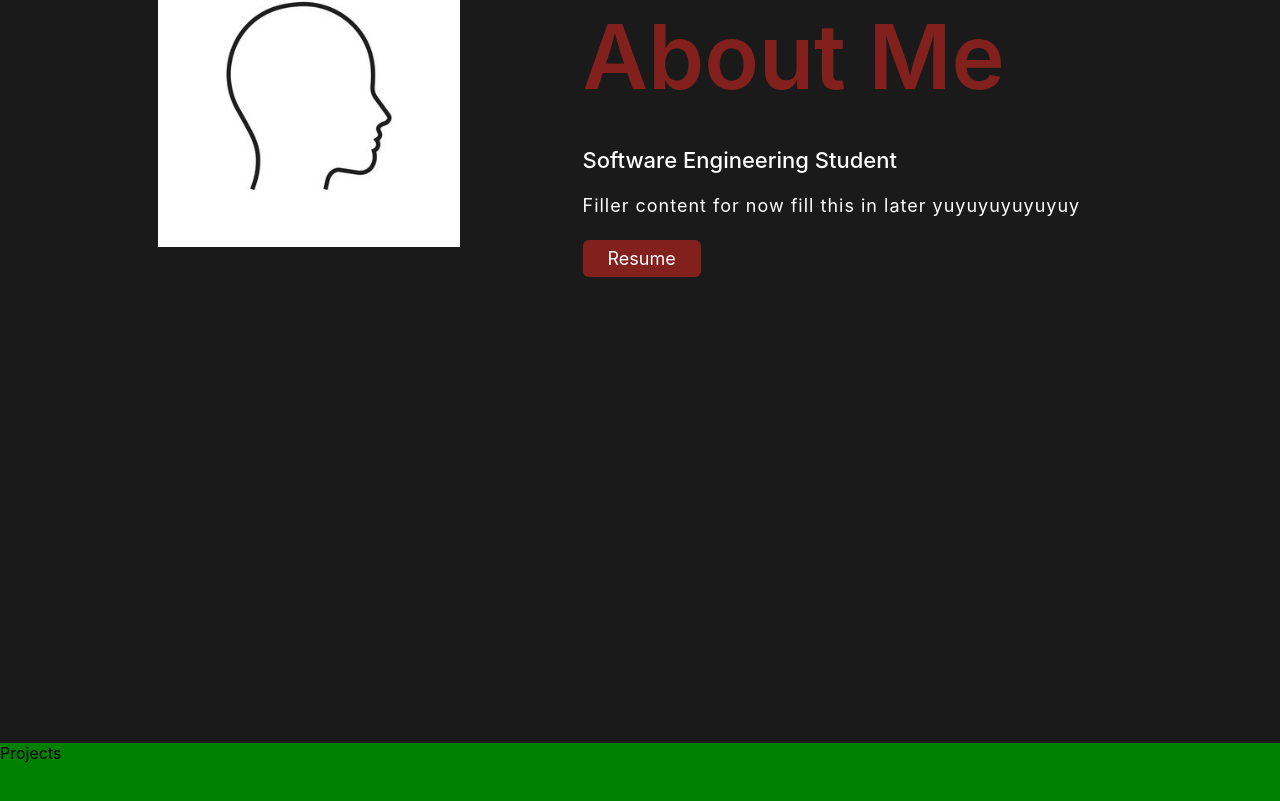
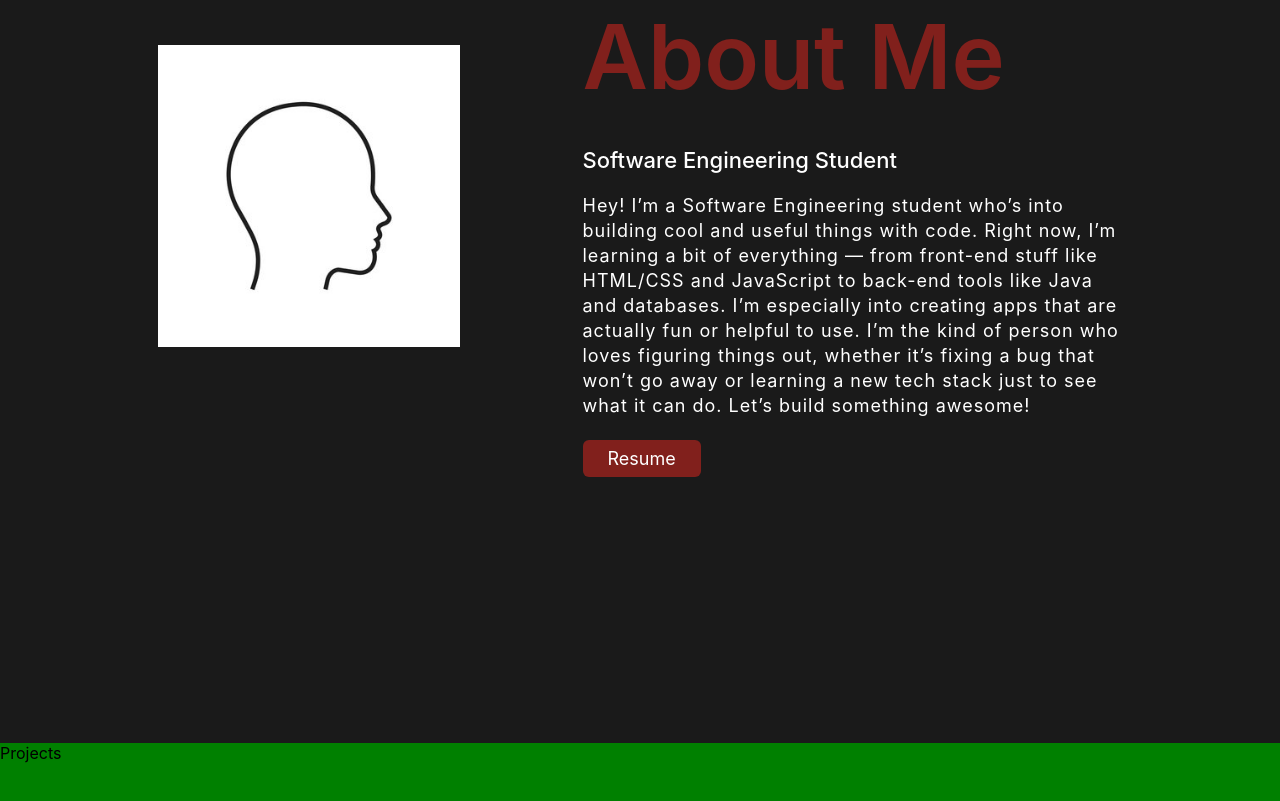
Before and after one commit to LReed03/portfolio, a React (Create React App) app: page / in a window 1280 px wide. Shown: the part 1002-1803 px from the top of the page. Built offline with nearby package versions, Linux system fonts and the light colour scheme.

Commit message:
Changed the about me section

```diff
--- a/src/About.js
+++ b/src/About.js
@@ -13,7 +13,12 @@ function About(){
                     <div className="text">
                         <h2>About Me</h2>
                         <h5>Software Engineering Student</h5>
-                        <p>Filler content for now fill this in later yuyuyuyuyuyuy</p>
+                        <p>Hey! I’m a Software Engineering student who’s into building cool and useful things with code.
+                            Right now, I’m learning a bit of everything — from front-end stuff like HTML/CSS and JavaScript to back-end tools like Java and databases.
+                            I’m especially into creating apps that are actually fun or helpful to use.
+                            I’m the kind of person who loves figuring things out, whether it’s fixing a bug that won’t go away or
+                            learning a new tech stack just to see what it can do.
+                            Let’s build something awesome!</p>
                         <div className="link">
                             <a href="" className="resume">Resume</a>
                         </div>
```
